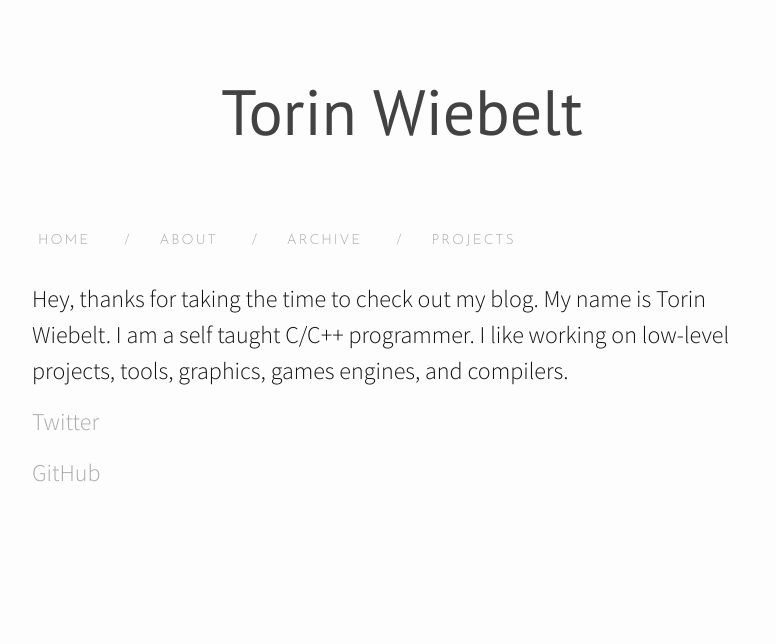
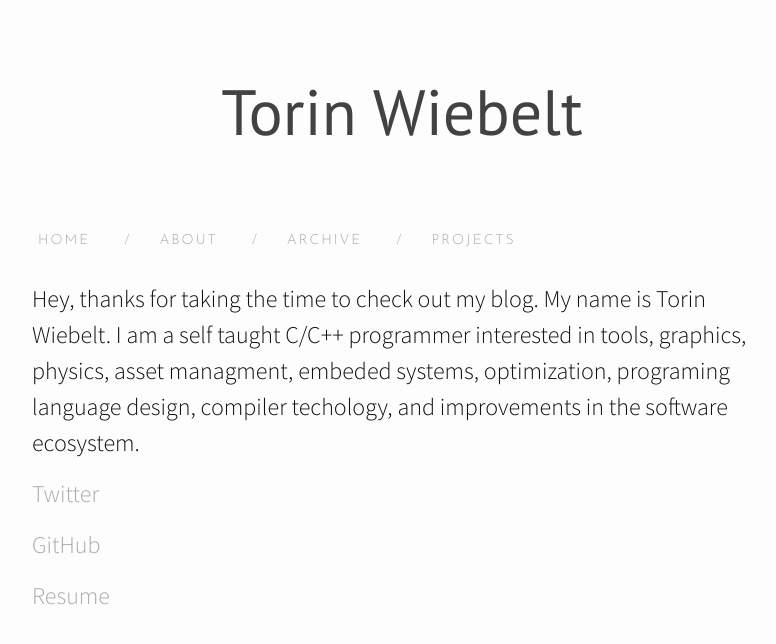
Before and after one commit to Twiebs/twiebs.github.io, a Jekyll site: the page built from about.md, in a window 1280 px wide. Shown: the top 644 px of the page, without its empty margins (238-1014 px from the left). Built offline with Jekyll 4.4.1, drawn with Linux system fonts in a browser that asks for light colours; nearby versions of some CDN libraries.

Commit message:
added resume

```diff
--- a/about.md
+++ b/about.md
@@ -5,9 +5,11 @@ permalink: /about/
 ---
 
 Hey, thanks for taking the time to check out my blog.  My name is Torin Wiebelt.  I am
-a self taught C/C++ programmer.  I like working on low-level projects, tools, graphics, games engines,
-and compilers.
+a self taught C/C++ programmer interested in tools, graphics, physics, asset managment, embeded systems,
+optimization, programing language design, compiler techology, and improvements in the software ecosystem.
 
 [Twitter](https://twitter.com/TorinWiebelt)
 
 [GitHub](https://github.com/Twiebs)
+
+[Resume](https://twiebs.github.io/resume.pdf)
```
Also changed, not shown: 1 other file.
